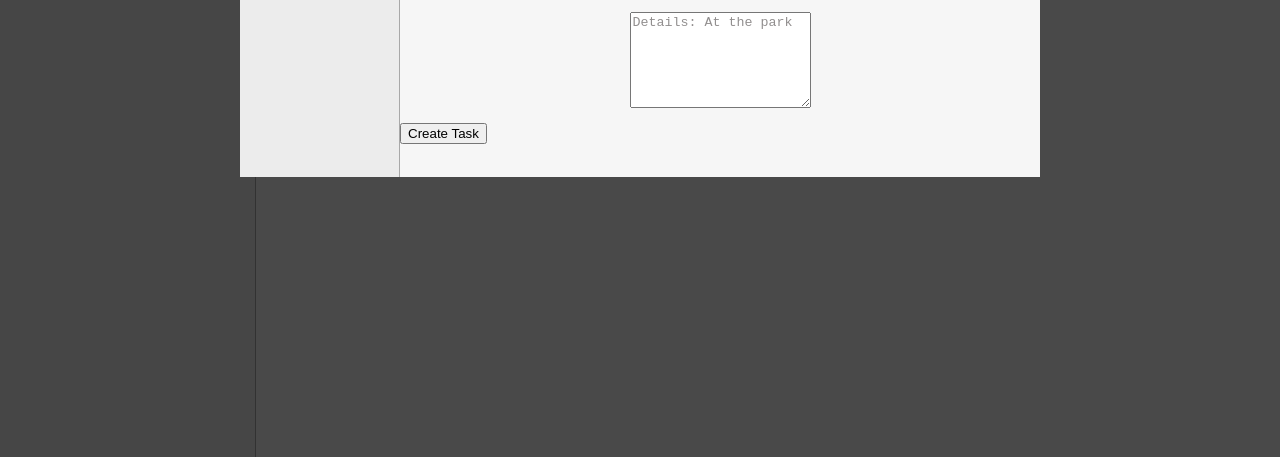
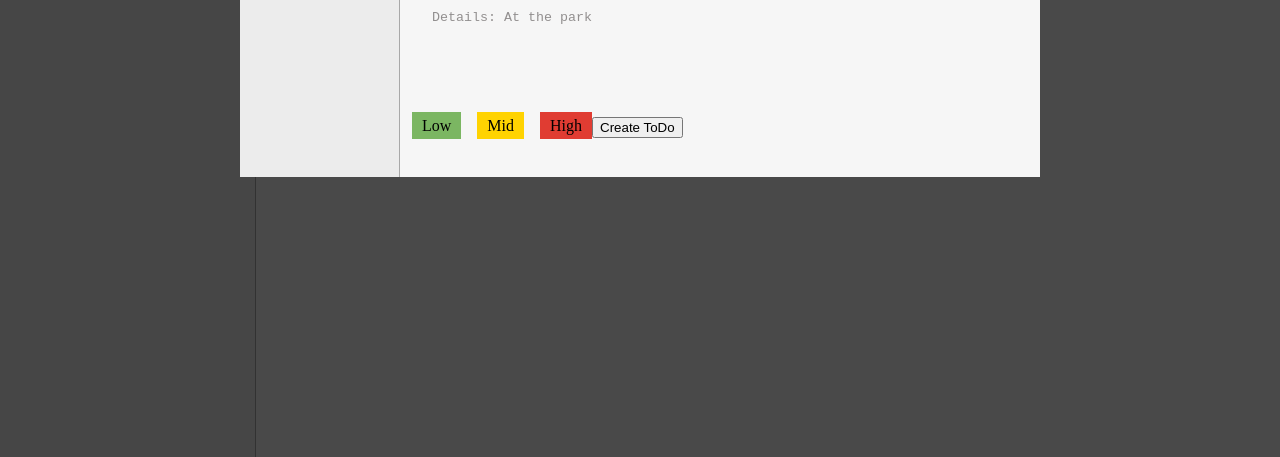
Before and after one commit to conorkay/todo-list, a website built with webpack: page src/index.html in a window 1280 px wide. Both pictures are taken after a click on the button "+ Task". Shown: the part 343-800 px from the top of the page. Built offline with nearby package versions, Linux system fonts and the light colour scheme.

Commit message:
Add and style radio buttons

```diff
--- a/src/display.js
+++ b/src/display.js
@@ -25,7 +25,7 @@ export const displayController = (function () {
     ovrly.style.display = 'none';
   }
 
-  // Clears form input
+  // Clears form input, takes nodelist param
   function clearInput(inputFields) {
     if (inputFields.length === 0) {
       return;
--- a/src/index.html
+++ b/src/index.html
@@ -38,7 +38,24 @@
             placeholder="Details: At the park"
           ></textarea>
           <div id="form-button-container">
-            <input type="button" value="Create Task" />
+            <div id="radio-container">
+              <input
+                required
+                type="radio"
+                id="low"
+                name="priority"
+                value="low"
+              />
+              <label for="low" id="lowLabel">Low</label>
+
+              <input type="radio" id="mid" name="priority" value="mid" />
+              <label for="mid" id="midLabel">Mid</label>
+
+              <input type="radio" id="high" name="priority" value="high" />
+              <label for="high" id="highLabel">High</label>
+            </div>
+
+            <input type="button" value="Create ToDo" />
           </div>
         </form>
       </div>
--- a/src/index.js
+++ b/src/index.js
@@ -12,7 +12,6 @@ const cross = document.getElementById('cross');
 const formContainer = document.getElementById('form-container');
 // Form text fields
 const inputFields = document.querySelectorAll('.textInput');
-console.log(inputFields);
 
 // Event Listeners for form/overlay
 openFormBtn.addEventListener('click', function (e) {
--- a/src/style.css
+++ b/src/style.css
@@ -115,7 +115,7 @@ h2 {
   width: 100%;
 }
 
-.input {
+.textInput {
   border: 0;
   background-color: #f6f6f6;
   width: 90%;
@@ -125,6 +125,7 @@ h2 {
 #form-button-container {
   width: 100%;
   display: flex;
+  height: auto;
 }
 
 #title {
@@ -157,3 +158,31 @@ h2 {
   color: #121212;
   border: 2px solid #a5c9ff;
 }
+
+input[type='radio'] {
+  visibility: hidden;
+  height: 0;
+  width: 0;
+}
+
+label {
+  padding: 5px 10px;
+  cursor: pointer;
+  color: #000;
+}
+
+#lowLabel {
+  background-color: #7bb662;
+}
+
+#midLabel {
+  background-color: #ffd301;
+}
+
+#highLabel {
+  background-color: #e03c32;
+}
+
+input[type='radio']:checked + label {
+  filter: brightness(85%);
+}
```
